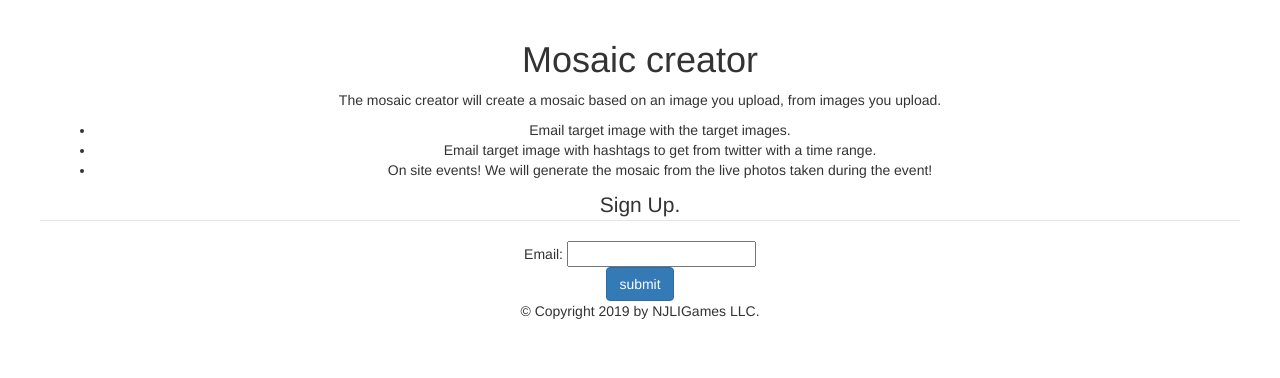
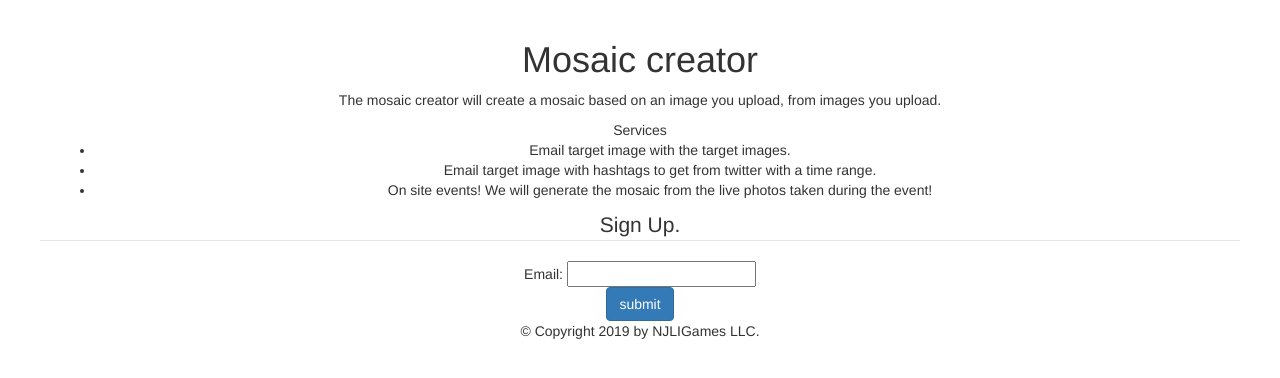
Before and after one commit to njligames/MosaicEventSite, a Flask app: page / in a window 1280 px wide. Shown: the part 52-430 px from the top of the page. Run offline with Flask 2, Linux system fonts and the light colour scheme; some libraries are stand-ins or nearby versions.

Commit message:
added description

```diff
--- a/templates/index.html
+++ b/templates/index.html
@@ -9,13 +9,12 @@
     <p>
     The mosaic creator will create a mosaic based on an image you upload, from images you upload.
     </p>
-    <p>
+    Services
     <ul>
       <li>Email target image with the target images.</li>
       <li>Email target image with hashtags to get from twitter with a time range.</li>
       <li>On site events! We will generate the mosaic from the live photos taken during the event!</li>
     </ul>
-    </p>
 
     <div class="row text-center">
         <form action="prereg" method = "POST" enctype = "multipart/form-data">
```
